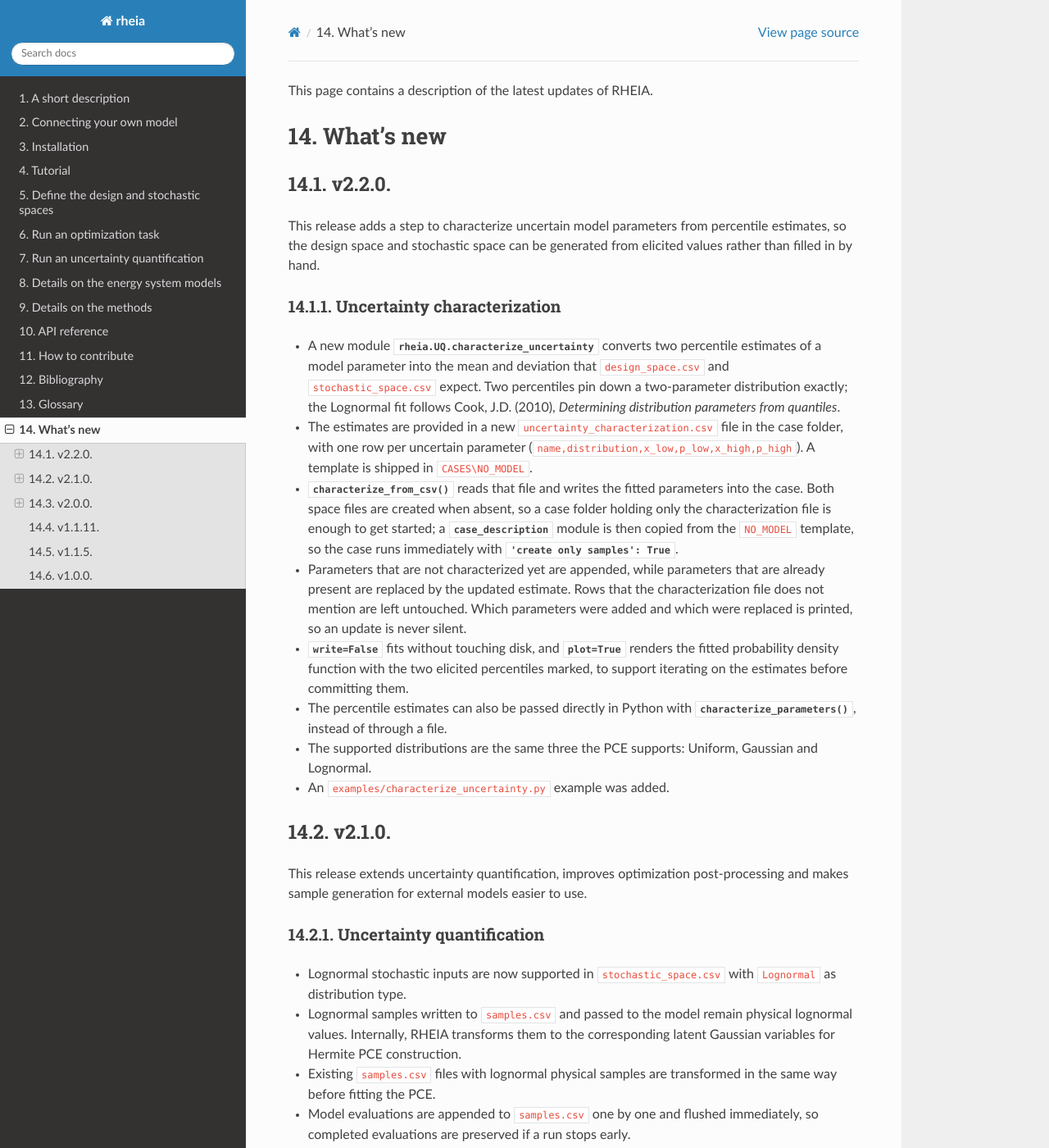
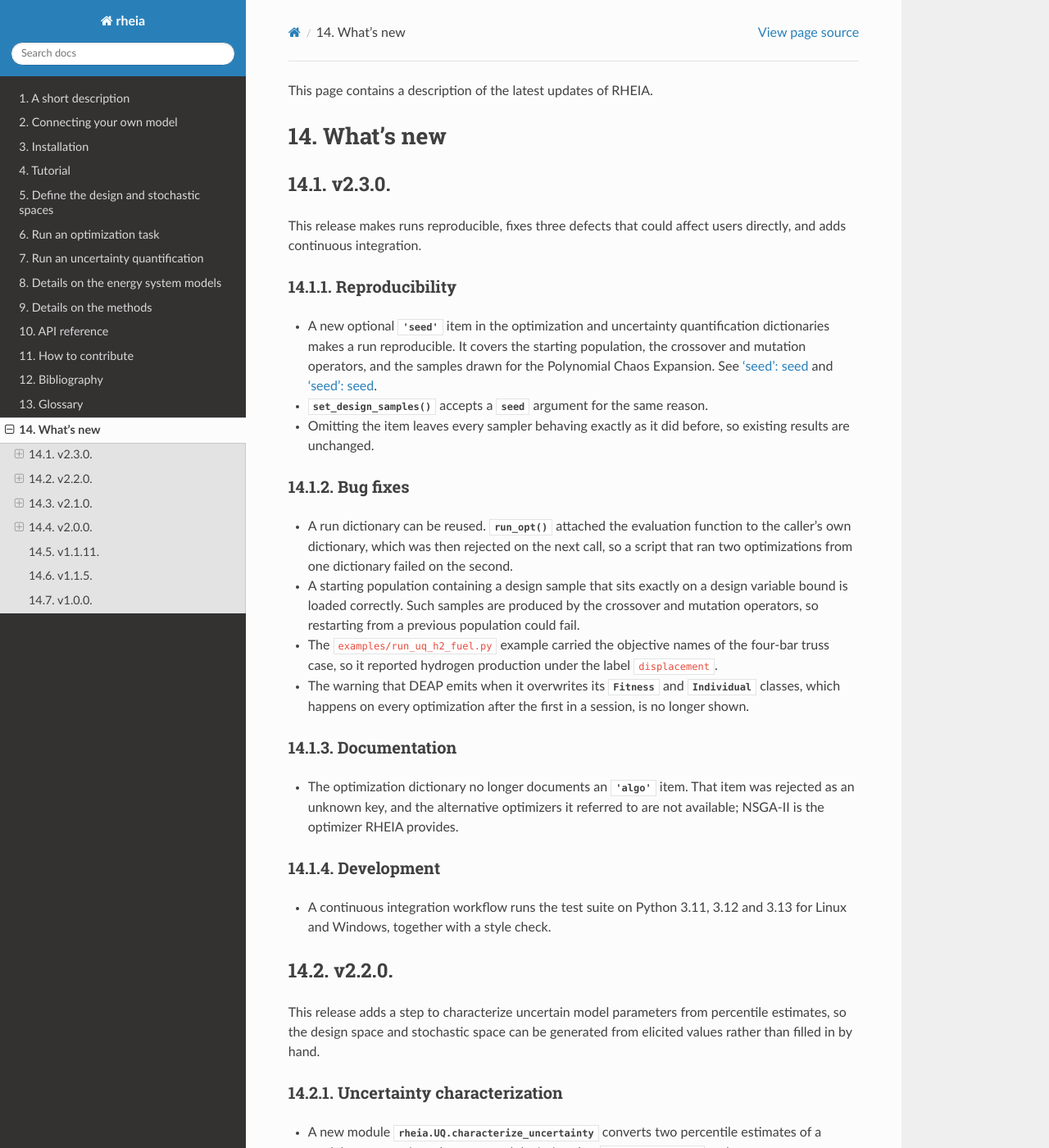
Before and after one commit to rheia-framework/RHEIA, a Sphinx documentation site: the page built from docs/sphinx/whatsnew.rst, in a window 1280 px wide and 1400 px high. Shown: the whole window at 82% size. Built offline with Sphinx 7.4.7 and the Read the Docs theme 3.1.0, drawn with Linux system fonts in a browser that asks for light colours; pages that are not in the unit, such as notebooks, are missing from menus; some of the changed text lies outside the part shown.

Commit message:
Add an optional seed to make runs reproducible (v2.3.0)
An optimization or uncertainty quantification run drew random numbers
from six places, none of which the user could control, so a run could
not be repeated. A new optional 'seed' item in the run dictionary fixes
all of them: the starting population, the crossover and mutation
operators, and the samples drawn for the Polynomial Chaos Expansion.
set_design_samples() takes a matching seed argument.

The item deliberately has no default. When it is absent every generator
keeps the behaviour it had before the key existed, so existing results
are unaffected: the Sobol' sequence stays on its fixed seed, random
sampling stays unseeded, and the genetic operators keep drawing from
the global random stream.

Seeding a run sets the seed of Python's built-in random module, since
the crossover and mutation operators draw from it inside DEAP as well
as here. That side effect is documented.

Also removes the 'algo' item from the optimization dictionary
documentation. It was rejected as an unknown key, so following the
documentation raised, and the alternative optimizers it advertised do
not exist.

Verified against a numerical baseline of five uncertainty
quantification and two optimization workflows: every result file is
byte-identical before and after, with no seed provided. With a seed,
five workflows covering both sampling methods and both starting
population methods were confirmed to be both reproducible and
seed-sensitive.

```diff
--- a/docs/sphinx/conf.py
+++ b/docs/sphinx/conf.py
@@ -26,9 +26,9 @@ copyright = u'2021'
 author = u'Diederik Coppitters, Panagiotis Tsirikoglou'
 
 # The short X.Y version
-version = u'2.1'
+version = u'2.3'
 # The full version, including alpha/beta/rc tags
-release = u'2.2.0'
+release = u'2.3.0'
 
 
 # -- General configuration ---------------------------------------------------
--- a/docs/sphinx/index.rst
+++ b/docs/sphinx/index.rst
@@ -23,7 +23,7 @@
    glossary
    whatsnew
 
-latest stable version: **v2.2.0**
+latest stable version: **v2.3.0**
 
 Introduction
 ============
--- a/docs/sphinx/whatsnew.rst
+++ b/docs/sphinx/whatsnew.rst
@@ -4,6 +4,56 @@ This page contains a description of the latest updates of RHEIA.
 
 What's new
 ==========
+
+v2.3.0.
+-------
+
+This release makes runs reproducible, fixes three defects that could affect
+users directly, and adds continuous integration.
+
+Reproducibility
+^^^^^^^^^^^^^^^
+
+- A new optional :py:data:`'seed'` item in the optimization and uncertainty
+  quantification dictionaries makes a run reproducible. It covers the
+  starting population, the crossover and mutation operators, and the samples
+  drawn for the Polynomial Chaos Expansion. See :ref:`lab:ssoptseed` and
+  :ref:`lab:ssuqseed`.
+- :py:func:`set_design_samples` accepts a :py:data:`seed` argument for the
+  same reason.
+- Omitting the item leaves every sampler behaving exactly as it did before,
+  so existing results are unchanged.
+
+Bug fixes
+^^^^^^^^^
+
+- A run dictionary can be reused. :py:func:`run_opt` attached the evaluation
+  function to the caller's own dictionary, which was then rejected on the
+  next call, so a script that ran two optimizations from one dictionary
+  failed on the second.
+- A starting population containing a design sample that sits exactly on a
+  design variable bound is loaded correctly. Such samples are produced by
+  the crossover and mutation operators, so restarting from a previous
+  population could fail.
+- The :file:`examples/run_uq_h2_fuel.py` example carried the objective names
+  of the four-bar truss case, so it reported hydrogen production under the
+  label :code:`displacement`.
+- The warning that DEAP emits when it overwrites its :py:data:`Fitness` and
+  :py:data:`Individual` classes, which happens on every optimization after
+  the first in a session, is no longer shown.
+
+Documentation
+^^^^^^^^^^^^^
+
+- The optimization dictionary no longer documents an :py:data:`'algo'` item.
+  That item was rejected as an unknown key, and the alternative optimizers it
+  referred to are not available; NSGA-II is the optimizer RHEIA provides.
+
+Development
+^^^^^^^^^^^
+
+- A continuous integration workflow runs the test suite on Python 3.11, 3.12
+  and 3.13 for Linux and Windows, together with a style check.
 
 v2.2.0.
 -------
--- a/pyproject.toml
+++ b/pyproject.toml
@@ -4,7 +4,7 @@ build-backend = "setuptools.build_meta"
 
 [project]
 name = "rheia"
-version = "2.2.0"
+version = "2.3.0"
 description = "Robust design optimization of renewable Hydrogen and dErIved energy cArrier systems"
 readme = "README.md"
 requires-python = ">=3.11"
```
Also changed, not shown: docs/sphinx/optimization.rst (+20 -6 lines), docs/sphinx/uncertainty quantification.rst (+19 -0 lines), 6 other files.
